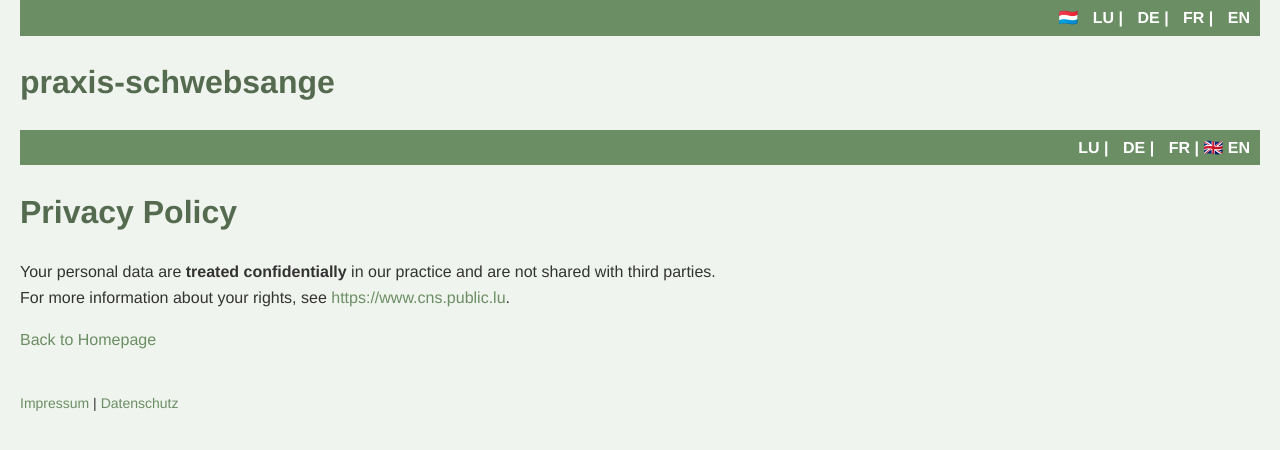
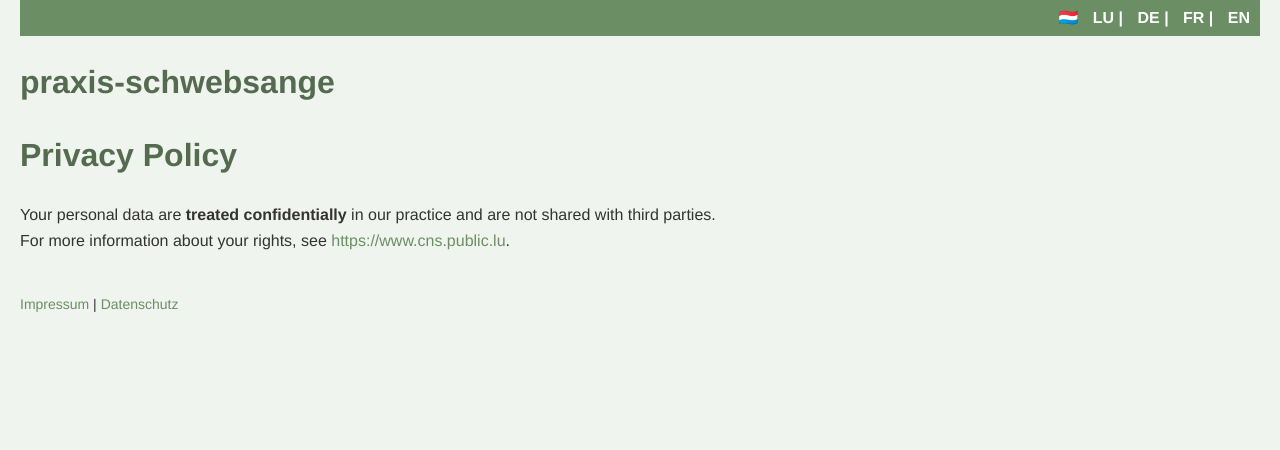
Before and after one commit to bjoernbrightside/praxis-schwebsange, a Jekyll site: the page built from en/datenschutz.md, in a window 1280 px wide. Shown: the top 450 px of the page. Built offline with Jekyll 4.4.1, drawn with Linux system fonts in a browser that asks for light colours.

Commit message:
Update datenschutz.md

```diff
--- a/en/datenschutz.md
+++ b/en/datenschutz.md
@@ -1,14 +1,10 @@
 ---
 layout: default
+lang: en
+title: Data Protection
 ---
-
-<div class="language-bar">
-<a href="/praxis-schwebsange/lb/datenschutz.html">LU</a> | <a href="/praxis-schwebsange/de/datenschutz.html">DE</a> | <a href="/praxis-schwebsange/fr/datenschutz.html">FR</a> | 🇬🇧 <b>EN</b>
-</div>
 
 # Privacy Policy
 
 Your personal data are **treated confidentially** in our practice and are not shared with third parties.
 For more information about your rights, see [https://www.cns.public.lu](https://www.cns.public.lu).
-
-[Back to Homepage](../en/)
```
